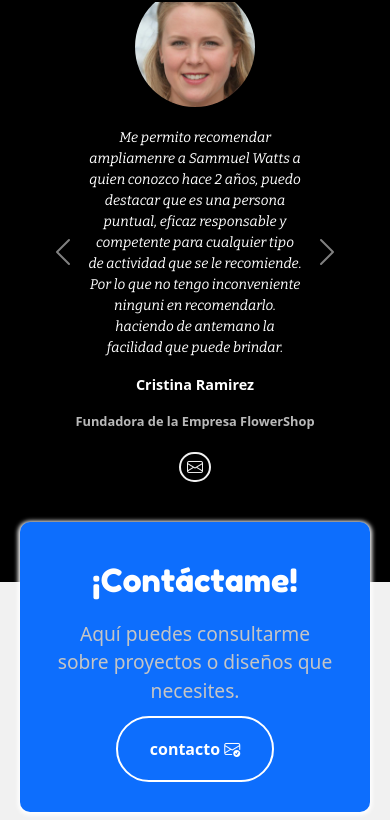
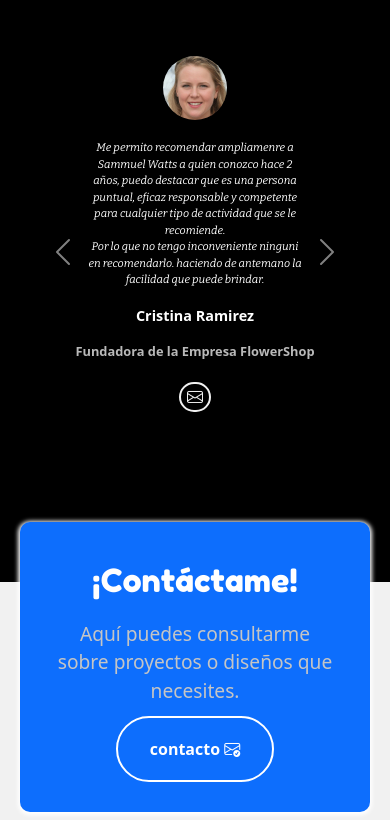
Before and after one commit to Ayranic1/Ayranic1.github.io, a plain HTML site: page Index.html in a window 390 px wide. Shown: the part 7957-8777 px from the top of the page. Drawn offline with nearby package versions, Linux system fonts and the light colour scheme.

Commit message:
Proyecto Final
Responsive Carta de Recomendación

```diff
--- a/style.css
+++ b/style.css
@@ -526,6 +526,16 @@ h1{
         font-size: 14px;
     }
 }
+@media screen and (max-width: 500px) {
+    .recomendacion-img{
+        height: 4rem;
+        width: 4rem;
+    }
+    .carta-rec-text{
+        font-size: 11px;
+    }
+}
+
 /*Adaptabilidad para Pantallas menores a 350px*/
 @media screen and (max-width: 350px){
     .recomendacion-img{
```
